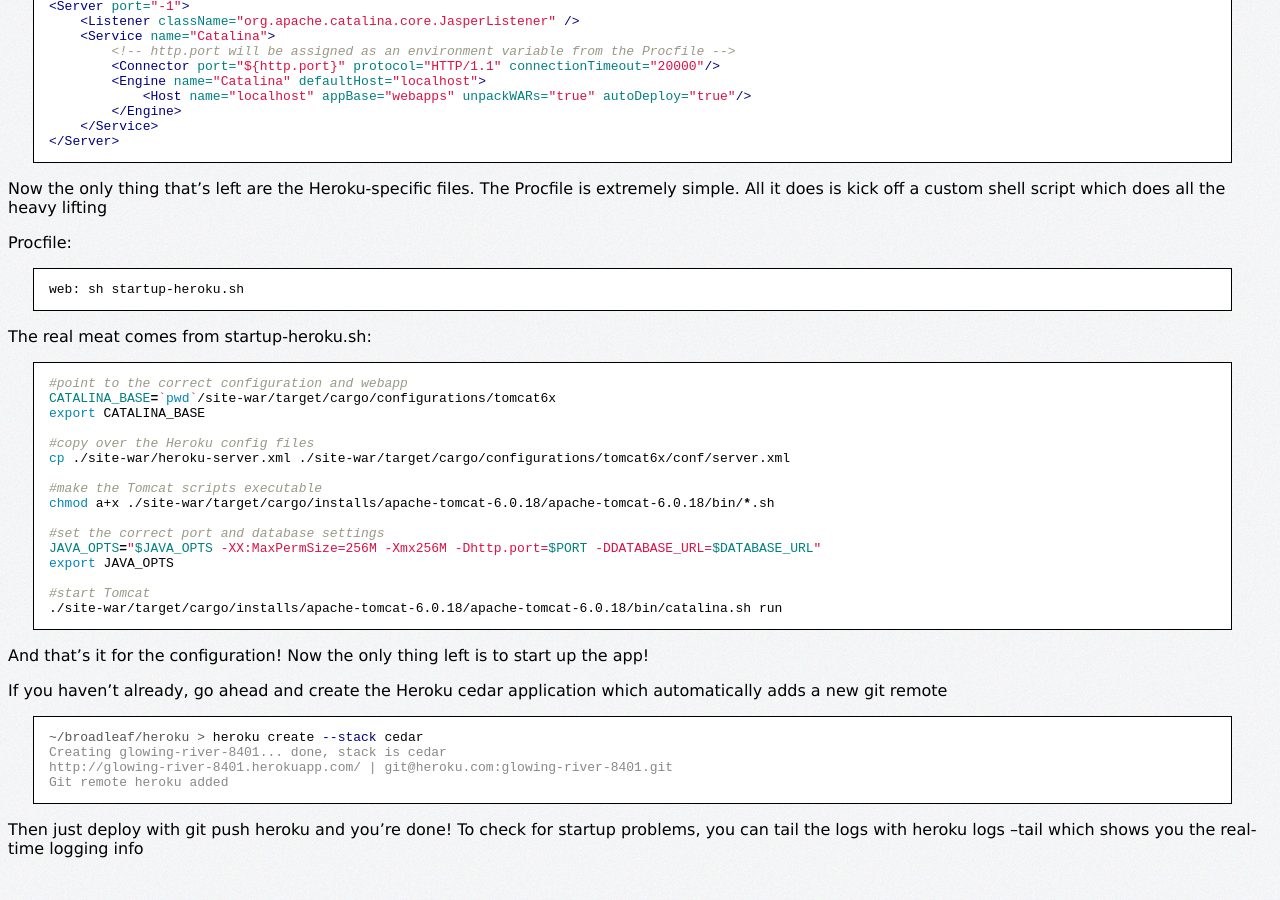
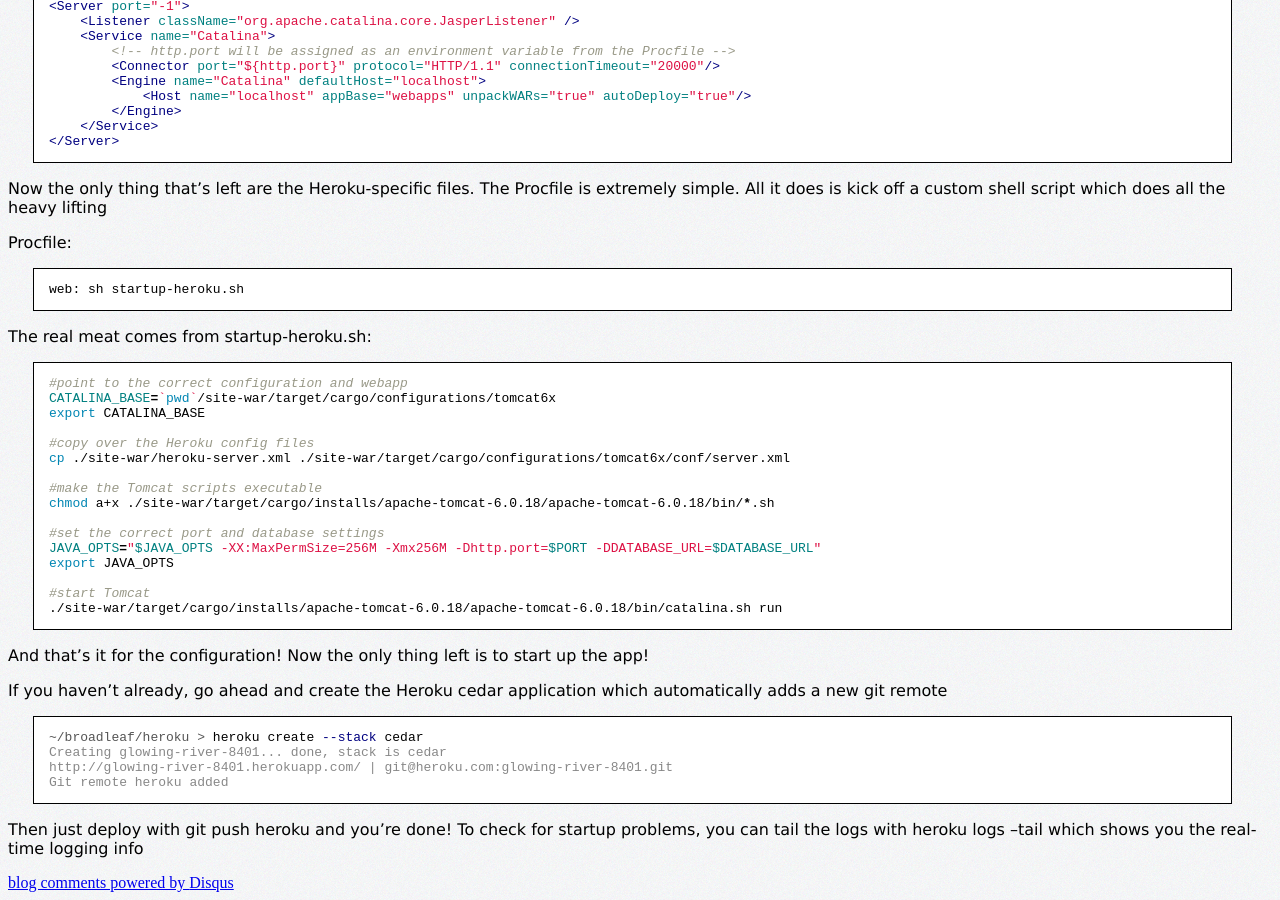
Before and after one commit to phillipuniverse/phillipuniverse.github.com, a Jekyll site: the page built from _posts/2012-04-21-Deploying-Broadleaf-on-Heroku.md, in a window 1280 px wide and 900 px high, scrolled down 3350 px. Built offline with Jekyll 4.4.1, drawn with Linux system fonts in a browser that asks for light colours; comment, search, counter and statistics services are not loaded; before the commit the page ends 4224 px from its top, so only the background shows below that; some of the changed lines change nothing that is shown.

Commit message:
Added post layout and Disqus plugin

```diff
--- /dev/null
+++ b/_layouts/post.html
@@ -0,0 +1,21 @@
+---
+layout: default
+---
+
+<div id="content" class="post">
+    {{ content }}
+</div>
+
+<div id="disqus_thread"></div>
+<script type="text/javascript">
+    var disqus_shortname = 'phillipuniverse'; // required: replace example with your forum shortname
+    var disqus_identifier = '{{ page.url }}';
+    var disqus_developer = 1;
+    (function() {
+        var dsq = document.createElement('script'); dsq.type = 'text/javascript'; dsq.async = true;
+        dsq.src = 'http://' + disqus_shortname + '.disqus.com/embed.js';
+        (document.getElementsByTagName('head')[0] || document.getElementsByTagName('body')[0]).appendChild(dsq);
+    })();
+</script>
+<noscript>Please enable JavaScript to view the <a href="http://disqus.com/?ref_noscript">comments powered by Disqus.</a></noscript>
+<a href="http://disqus.com" class="dsq-brlink">blog comments powered by <span class="logo-disqus">Disqus</span></a>
--- a/_posts/2012-04-21-Deploying-Broadleaf-on-Heroku.md
+++ b/_posts/2012-04-21-Deploying-Broadleaf-on-Heroku.md
@@ -1,5 +1,5 @@
 ---
-layout: default
+layout: post
 title: Deploying Broadleaf Commerce on Heroku
 tags: programming, Java, Broadleaf, Spring, Maven
 ---
```
